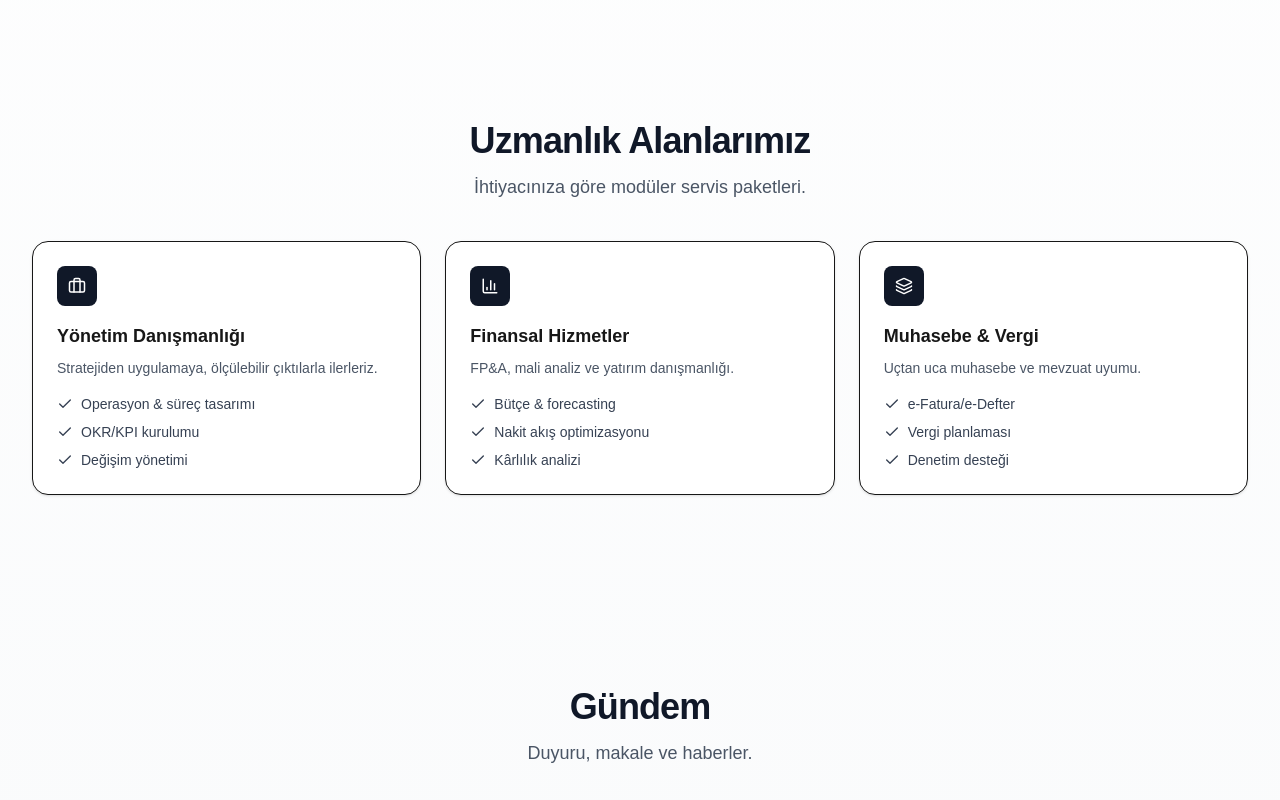
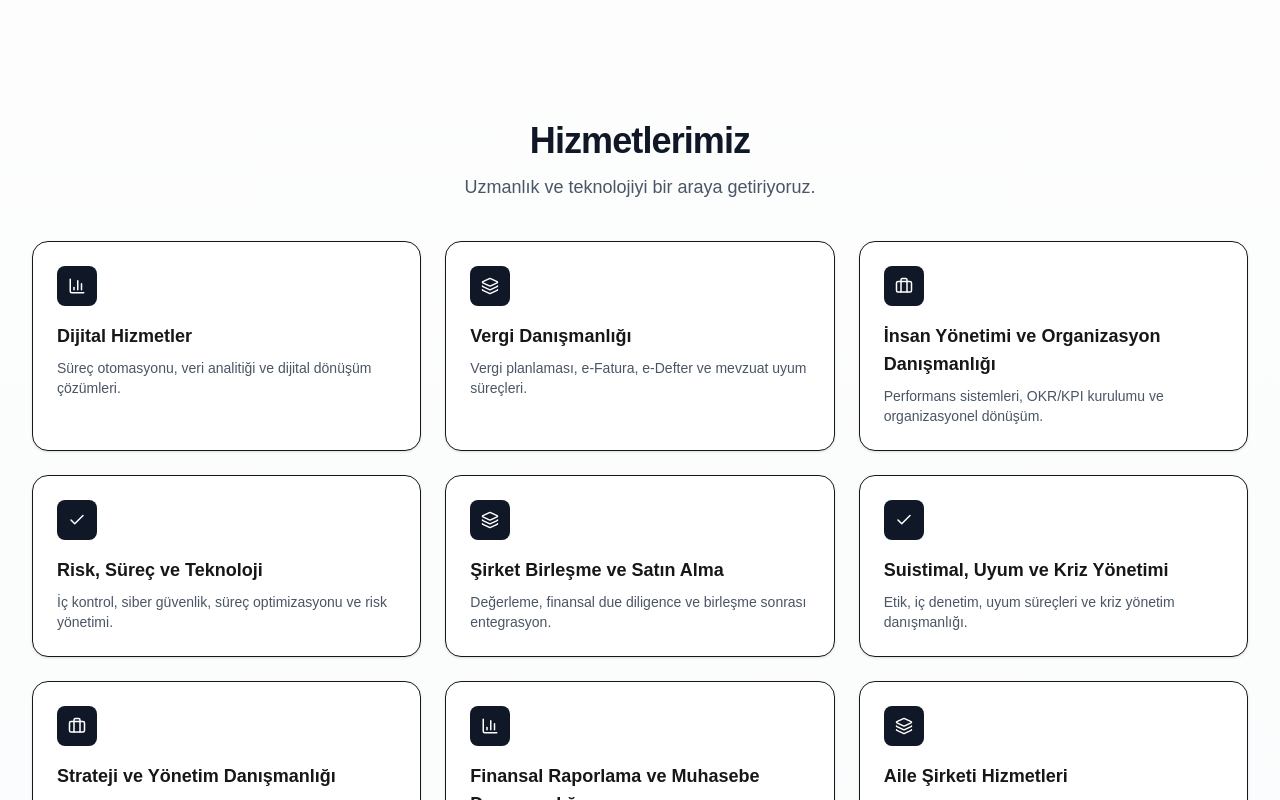
Before and after one commit to FinsightTR/fincity-site, a Next.js app: page / in a window 1280 px wide. Shown: the part 760-1560 px from the top of the page. Built offline with nearby package versions, Linux system fonts and the light colour scheme.

Commit message:
Yeni Hizmetlerimiz bölümü eklendi

```diff
--- a/app/page.tsx
+++ b/app/page.tsx
@@ -125,61 +125,77 @@ export default function Home() {
 <section id="services" className="scroll-mt-24 py-16 sm:py-24">
   <div className="mx-auto max-w-7xl px-4 sm:px-6 lg:px-8">
     <div className="mx-auto max-w-3xl text-center">
-            <h2 className="text-3xl font-bold tracking-tight text-gray-900 sm:text-4xl">Uzmanlık Alanlarımız</h2>
-            <p className="mt-3 text-base text-gray-600 sm:text-lg">İhtiyacınıza göre modüler servis paketleri.</p>
+      <h2 className="text-3xl font-bold tracking-tight text-gray-900 sm:text-4xl">
+        Hizmetlerimiz
+      </h2>
+      <p className="mt-3 text-base text-gray-600 sm:text-lg">
+        Uzmanlık ve teknolojiyi bir araya getiriyoruz.
+      </p>
     </div>
 
     <div className="mt-10 grid gap-6 sm:grid-cols-2 lg:grid-cols-3">
-            {/* Yönetim Danışmanlığı */}
-            <div className="rounded-2xl border bg-white p-6 shadow-sm transition hover:shadow-md">
+      {[
+        {
+          title: "Dijital Hizmetler",
+          desc: "Süreç otomasyonu, veri analitiği ve dijital dönüşüm çözümleri.",
+          icon: <BarChart3 size={18} />,
+        },
+        {
+          title: "Vergi Danışmanlığı",
+          desc: "Vergi planlaması, e-Fatura, e-Defter ve mevzuat uyum süreçleri.",
+          icon: <StackIcon size={18} />,
+        },
+        {
+          title: "İnsan Yönetimi ve Organizasyon Danışmanlığı",
+          desc: "Performans sistemleri, OKR/KPI kurulumu ve organizasyonel dönüşüm.",
+          icon: <Briefcase size={18} />,
+        },
+        {
+          title: "Risk, Süreç ve Teknoloji",
+          desc: "İç kontrol, siber güvenlik, süreç optimizasyonu ve risk yönetimi.",
+          icon: <Check size={18} />,
+        },
+        {
+          title: "Şirket Birleşme ve Satın Alma",
+          desc: "Değerleme, finansal due diligence ve birleşme sonrası entegrasyon.",
+          icon: <Layers size={18} />,
+        },
+        {
+          title: "Suistimal, Uyum ve Kriz Yönetimi",
+          desc: "Etik, iç denetim, uyum süreçleri ve kriz yönetim danışmanlığı.",
+          icon: <Check size={18} />,
+        },
+        {
+          title: "Strateji ve Yönetim Danışmanlığı",
+          desc: "Kurumsal strateji, büyüme planı ve operasyonel verimlilik.",
+          icon: <Briefcase size={18} />,
+        },
+        {
+          title: "Finansal Raporlama ve Muhasebe Danışmanlığı",
+          desc: "Finansal raporlama, mali analiz ve IFRS uyum danışmanlığı.",
+          icon: <BarChart3 size={18} />,
+        },
+        {
+          title: "Aile Şirketi Hizmetleri",
+          desc: "Nesiller arası geçiş planlaması ve yönetişim yapısının kurulması.",
+          icon: <Layers size={18} />,
+        },
+      ].map((item) => (
+        <div
+          key={item.title}
+          className="rounded-2xl border bg-white p-6 shadow-sm transition hover:shadow-md"
+        >
           <div className="mb-4 flex h-10 w-10 items-center justify-center rounded-lg bg-gray-900 text-white">
-                <Briefcase size={18} />
+            {item.icon}
           </div>
-              <h3 className="text-lg font-semibold">Yönetim Danışmanlığı</h3>
-              <p className="mt-2 text-sm text-gray-600">Stratejiden uygulamaya, ölçülebilir çıktılarla ilerleriz.</p>
-              <ul className="mt-4 space-y-2 text-sm text-gray-700">
-                {["Operasyon & süreç tasarımı", "OKR/KPI kurulumu", "Değişim yönetimi"].map((b) => (
-                  <li key={b} className="flex items-start gap-2">
-                    <Check className="mt-0.5" size={16} /> <span>{b}</span>
-                  </li>
+          <h3 className="text-lg font-semibold">{item.title}</h3>
+          <p className="mt-2 text-sm text-gray-600">{item.desc}</p>
+        </div>
       ))}
-              </ul>
-            </div>
-
-            {/* Finansal Hizmetler */}
-            <div className="rounded-2xl border bg-white p-6 shadow-sm transition hover:shadow-md">
-              <div className="mb-4 flex h-10 w-10 items-center justify-center rounded-lg bg-gray-900 text-white">
-                <BarChart3 size={18} />
-              </div>
-              <h3 className="text-lg font-semibold">Finansal Hizmetler</h3>
-              <p className="mt-2 text-sm text-gray-600">FP&A, mali analiz ve yatırım danışmanlığı.</p>
-              <ul className="mt-4 space-y-2 text-sm text-gray-700">
-                {["Bütçe & forecasting", "Nakit akış optimizasyonu", "Kârlılık analizi"].map((b) => (
-                  <li key={b} className="flex items-start gap-2">
-                    <Check className="mt-0.5" size={16} /> <span>{b}</span>
-                  </li>
-                ))}
-              </ul>
-            </div>
-
-            {/* Muhasebe & Vergi */}
-            <div className="rounded-2xl border bg-white p-6 shadow-sm transition hover:shadow-md">
-              <div className="mb-4 flex h-10 w-10 items-center justify-center rounded-lg bg-gray-900 text-white">
-                <StackIcon size={18} />
-              </div>
-              <h3 className="text-lg font-semibold">Muhasebe & Vergi</h3>
-              <p className="mt-2 text-sm text-gray-600">Uçtan uca muhasebe ve mevzuat uyumu.</p>
-              <ul className="mt-4 space-y-2 text-sm text-gray-700">
-                {["e-Fatura/e-Defter", "Vergi planlaması", "Denetim desteği"].map((b) => (
-                  <li key={b} className="flex items-start gap-2">
-                    <Check className="mt-0.5" size={16} /> <span>{b}</span>
-                  </li>
-                ))}
-              </ul>
-            </div>
     </div>
   </div>
 </section>
+
 
       {/* GÜNDEM */}
       <section id="news" className="scroll-mt-24 py-16 sm:py-24">
```
Lines whose indentation alone changed are shown as unchanged.
